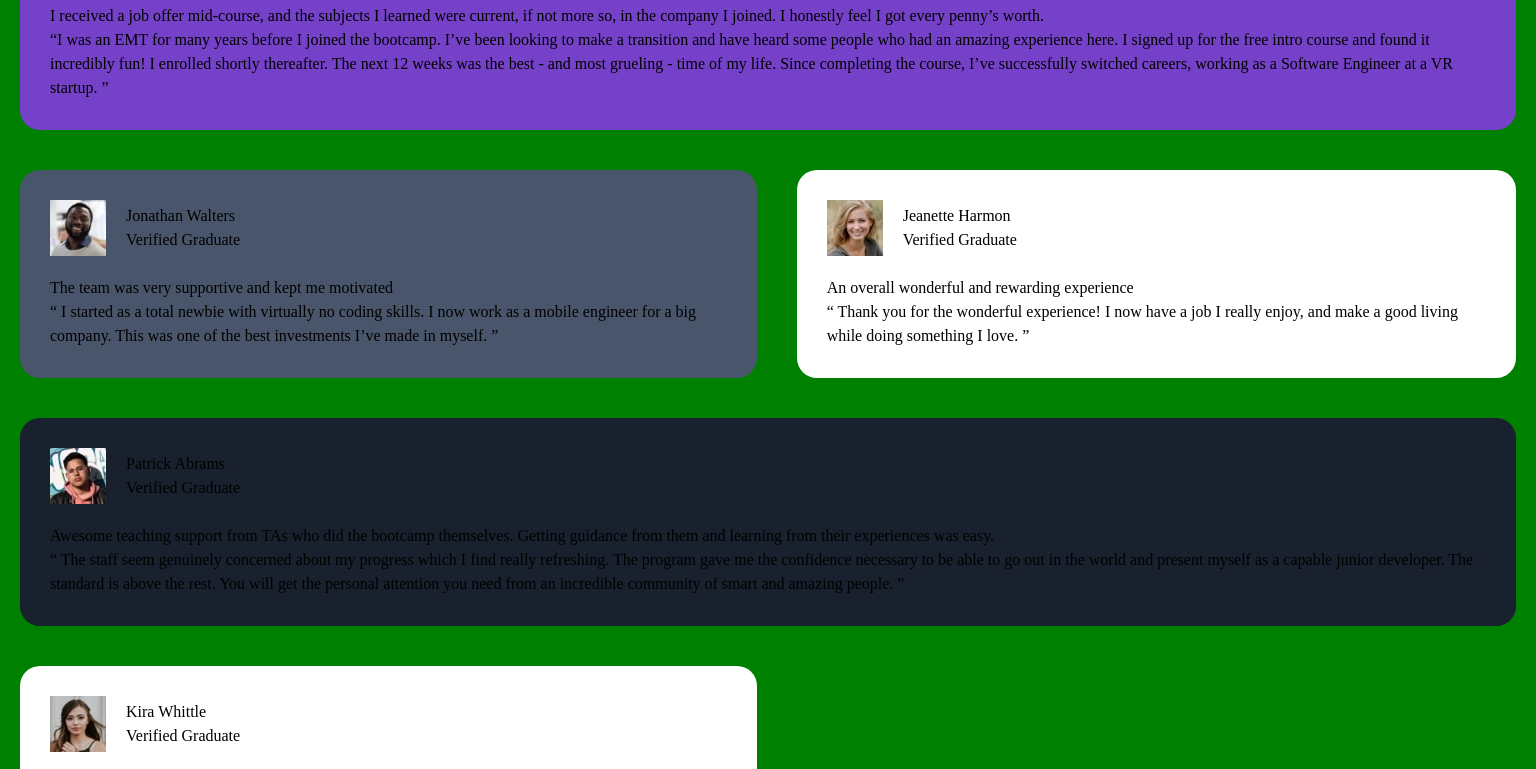
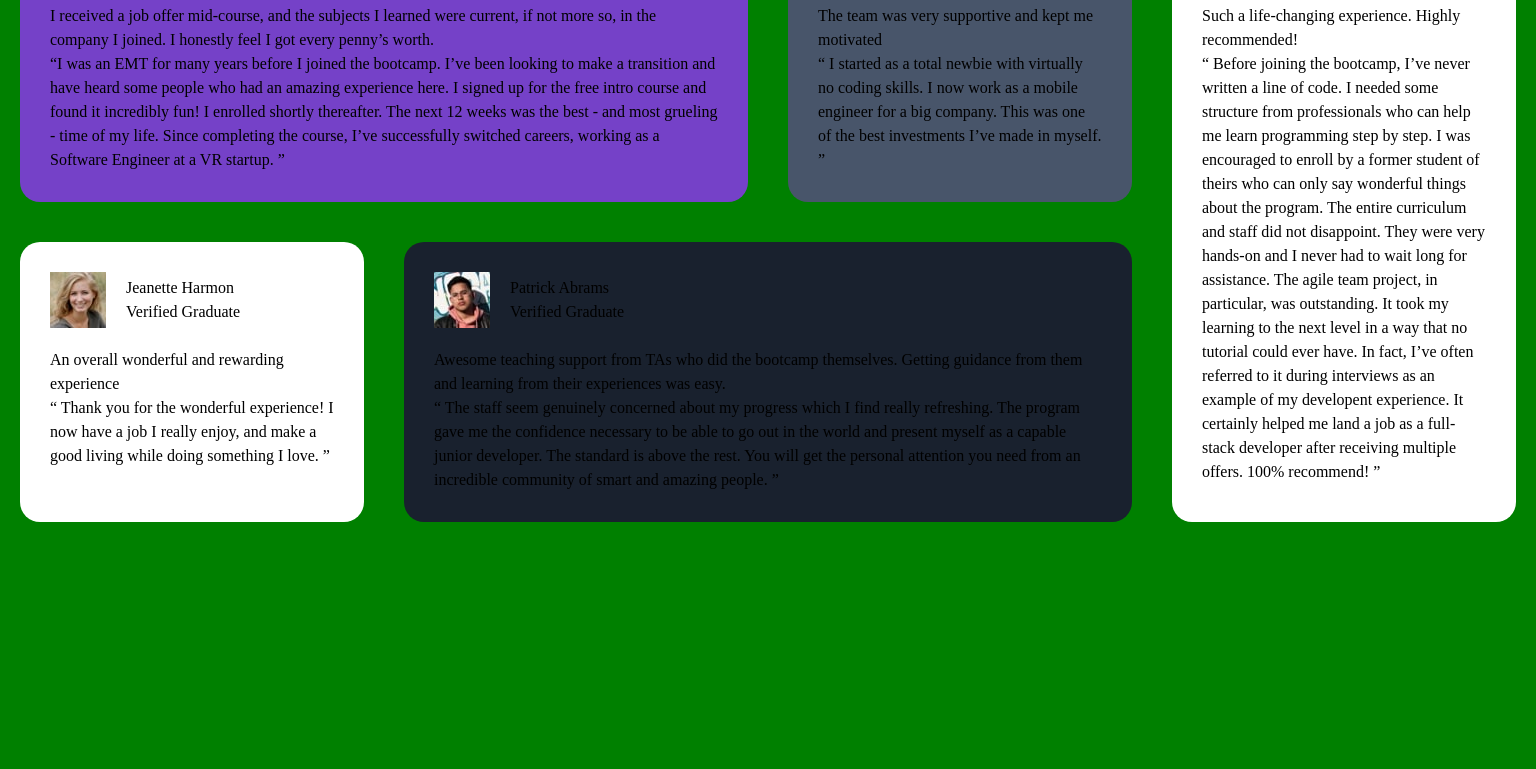
Before and after one commit to lawlawson/testimonials-grid-section, a plain HTML site: page index.html in a window 1536 px wide. Shown: the part 122-891 px from the top of the page. After the commit the page ends 800 px from the top, so only its background shows below. Drawn offline with Linux system fonts and the light colour scheme.

Commit message:
grid layout done for larger screens

```diff
--- a/styles.css
+++ b/styles.css
@@ -88,27 +88,30 @@ body {
 
   main {
     display: grid;
-    grid-template: repeat(12, 1fr);
+    grid-template-columns: repeat(12, 1fr);
+    grid-template-areas:
+      'daniel daniel daniel daniel daniel daniel jonathan jonathan jonathan kira kira kira'
+      'jeanette jeanette jeanette patrick patrick patrick patrick patrick patrick kira kira kira';
   }
 
   .profile-daniel {
-    grid-column: span 6;
+    grid-area: daniel;
   }
 
   .profile-jonathan {
-    grid-column: span 3;
+    grid-area: jonathan;
   }
 
   .profile-jeanette {
-    grid-column: span 3;
+    grid-area: jeanette;
   }
 
   .profile-patrick {
-    grid-column: span 6;
+    grid-area: patrick;
   }
 
   .profile-kira {
-    grid-column: span 3;
+    grid-area: kira;
   }
 
   .profiles-container {
```
